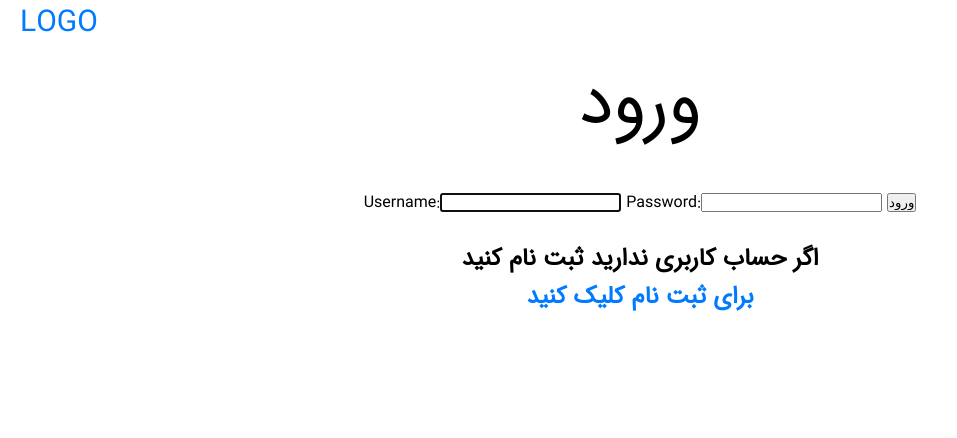
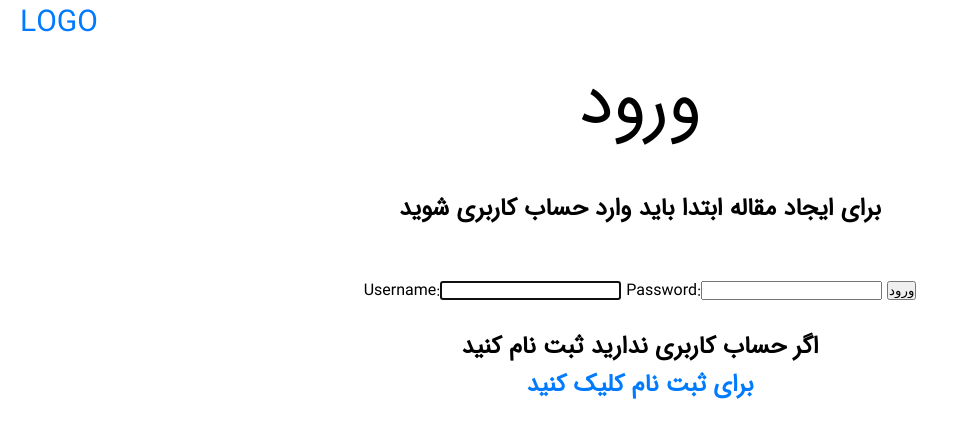
Before and after one commit to dori-dev/django-blog, a Django app: page /accounts/login?next=/articles/create in a window 1280 px wide. Shown: the top 438 px of the page, without its empty margins (0-957 px from the left). Run offline with Django 3.2, Linux system fonts and the light colour scheme.

Commit message:
add warning for login

```diff
--- a/blog/accounts/templates/accounts/login.html
+++ b/blog/accounts/templates/accounts/login.html
@@ -4,11 +4,17 @@
 
 {% block content %}
 <h1 class="title">ورود</h1>
+
+{% if next or request.GET.next %}
+
+<h2 class="warning">برای ایجاد مقاله ابتدا باید وارد حساب کاربری شوید</h2>
+{% endif %}
+
 <form class="form" action="{% url 'accounts:login' %}" method="post">
     {{ form }}
     {% csrf_token %}
 
-    {% if request.GET.next%}
+    {% if request.GET.next %}
     <input type="hidden" name="next" value="{{ request.GET.next }}">
     {% endif %}
 
--- a/blog/assets/styles.css
+++ b/blog/assets/styles.css
@@ -36,8 +36,13 @@ body {
   padding-bottom: 60px;
 }
 
+.warning {
+
+  padding-bottom: 50px;
+}
+
 .articles {
-  padding-bottom: 30px;
+  padding-bottom: 50px;
   font-size: 20px;
 }
 
```
Also changed, not shown: blog/db.sqlite3.
